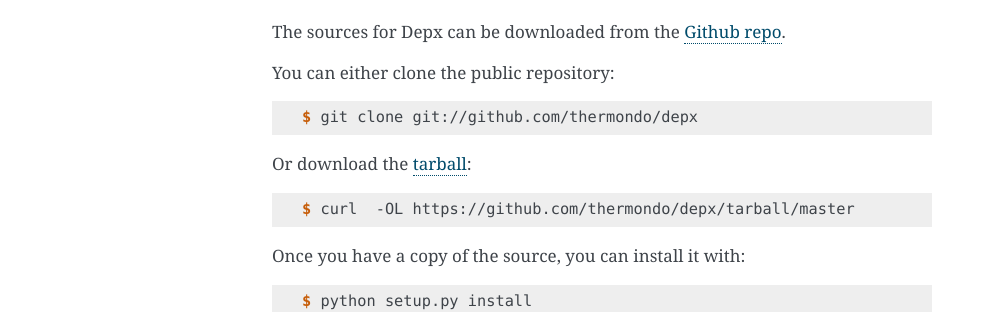
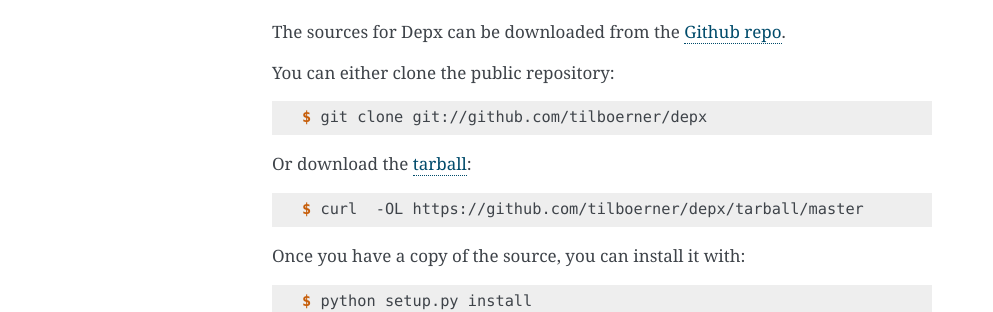
Before and after one commit to tilboerner/depx, a Sphinx documentation site: the page built from docs/installation.rst, in a window 1280 px wide. Shown: the part 448-760 px from the top of the page, without its empty margins (148-1141 px from the left). Built offline with Sphinx 7.4.7, drawn with Linux system fonts in a browser that asks for light colours; pages that are not in the unit, such as notebooks, are missing from menus.

Commit message:
Update links and author to reflect change in maintainership

```diff
--- a/depx/__init__.py
+++ b/depx/__init__.py
@@ -2,6 +2,6 @@
 
 """Top-level package for Depx."""
 
-__author__ = """Thermondo"""
-__email__ = 'opensource@thermondo.de'
+__author__ = """Til Boerner"""
+__email__ = 'github@dxdm.org'
 __version__ = '0.1.0'
--- a/docs/conf.py
+++ b/docs/conf.py
@@ -49,7 +49,7 @@ master_doc = 'index'
 # General information about the project.
 project = u'Depx'
 copyright = u"2019, Thermondo"
-author = u"Thermondo"
+author = u"Til Boerner"
 
 # The version info for the project you're documenting, acts as replacement
 # for |version| and |release|, also used in various other places throughout
@@ -130,7 +130,7 @@ latex_elements = {
 latex_documents = [
     (master_doc, 'depx.tex',
      u'Depx Documentation',
-     u'Thermondo', 'manual'),
+     u'Til Boerner', 'manual'),
 ]
 
 
--- a/docs/installation.rst
+++ b/docs/installation.rst
@@ -32,13 +32,13 @@ You can either clone the public repository:
 
 .. code-block:: console
 
-    $ git clone git://github.com/thermondo/depx
+    $ git clone git://github.com/tilboerner/depx
 
 Or download the `tarball`_:
 
 .. code-block:: console
 
-    $ curl  -OL https://github.com/thermondo/depx/tarball/master
+    $ curl  -OL https://github.com/tilboerner/depx/tarball/master
 
 Once you have a copy of the source, you can install it with:
 
@@ -47,5 +47,5 @@ Once you have a copy of the source, you can install it with:
     $ python setup.py install
 
 
-.. _Github repo: https://github.com/thermondo/depx
-.. _tarball: https://github.com/thermondo/depx/tarball/master
+.. _Github repo: https://github.com/tilboerner/depx
+.. _tarball: https://github.com/tilboerner/depx/tarball/master
--- a/setup.py
+++ b/setup.py
@@ -15,8 +15,8 @@ setup_requirements = ['pytest-runner', ]
 test_requirements = ['pytest', ]
 
 setup(
-    author="Thermondo",
-    author_email='opensource@thermondo.de',
+    author="Til Boerner",
+    author_email='github@dxdm.org',
     classifiers=[
         'Development Status :: 2 - Pre-Alpha',
         'Intended Audience :: Developers',
@@ -46,7 +46,7 @@ setup(
     setup_requires=setup_requirements,
     test_suite='tests',
     tests_require=test_requirements,
-    url='https://github.com/thermondo/depx',
+    url='https://github.com/tilboerner/depx',
     version='0.1.0',
     zip_safe=False,
 )
```
Also changed, not shown: README.md (+1 -1 lines).
